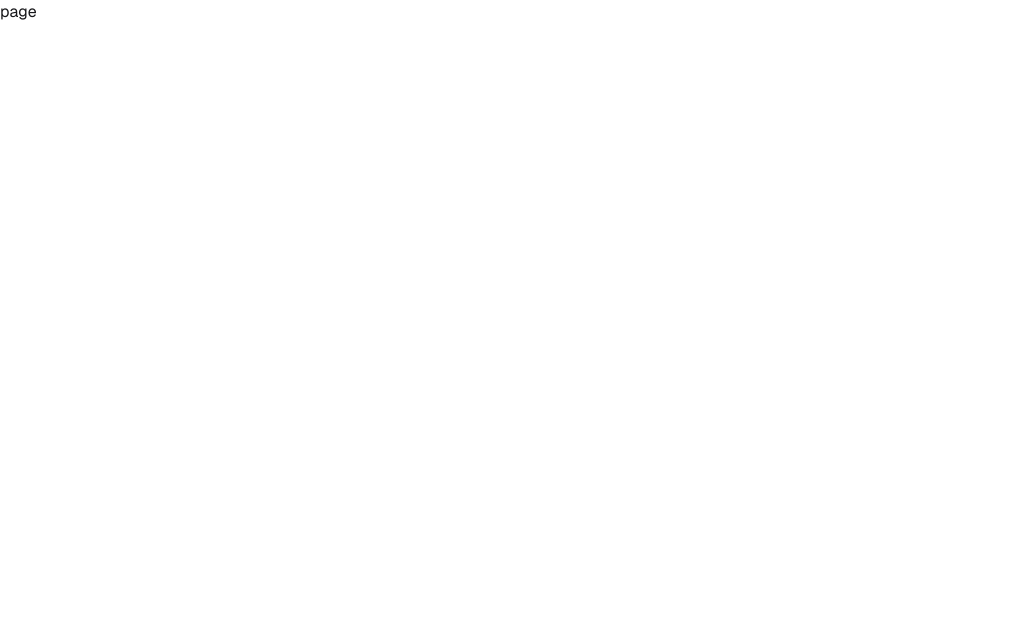
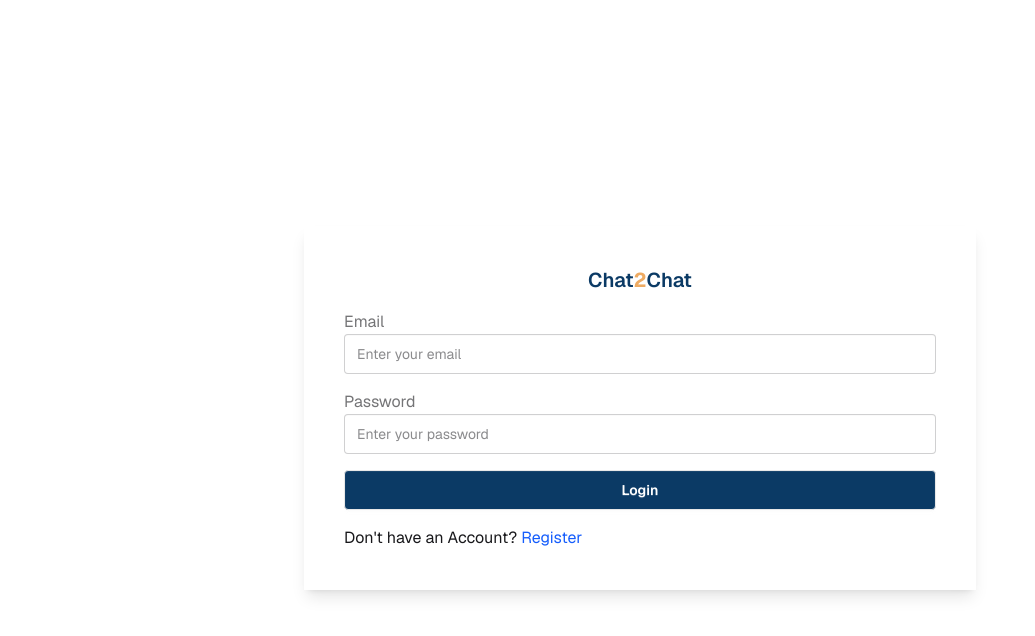
Before and after one commit to andriibabiuk/next-tailwind-firebase-chat, a Next.js app: page /login in a window 1280 px wide. Shown: the top 636 px of the page, without its empty margins (0-1035 px from the left). Built offline with nearby package versions, Linux system fonts and the light colour scheme; no server answers.

Commit message:
feat: add login page

```diff
--- a/app/login/page.js
+++ b/app/login/page.js
@@ -1,7 +1,119 @@
-import React from 'react';
+'use client';
+import { auth } from '@/lib/firebase';
+import { signInWithEmailAndPassword } from 'firebase/auth';
+import Link from 'next/link';
+import { useRouter } from 'next/navigation';
+import { useState } from 'react';
 
-function page() {
-	return <div>page</div>;
+function Page() {
+	const [email, setEmail] = useState('');
+	const [password, setPassword] = useState('');
+	const [errors, setErrors] = useState({});
+	const [loading, setLoading] = useState(false);
+	const router = useRouter();
+
+	const validateForm = () => {
+		const emailRegex = /^[^\s@]+@[^\s@]+\.[^\s@]+$/;
+		const newErrors = {};
+		if (!email.trim() || !emailRegex.test(email)) {
+			newErrors.email = 'Email is invalid!';
+		}
+		if (password.length <= 6) {
+			newErrors.password = 'Password must be at least 6 characters long';
+		}
+		setErrors(newErrors);
+		return Object.keys(newErrors).length === 0;
+	};
+	const handleSubmit = async e => {
+		e.preventDefault();
+		setLoading(true);
+		try {
+			if (!validateForm()) {
+				setLoading(false);
+				return;
+			}
+			const userCredential = await signInWithEmailAndPassword(
+				auth,
+				email,
+				password,
+			);
+			const user = userCredential.user;
+			if (user) {
+				router.push('/');
+			}
+			setErrors({});
+		} catch (error) {
+			console.log(error);
+		} finally {
+			setLoading(false);
+		}
+	};
+	return (
+		<div className='flex justify-center items-center h-screen p-10 m-2'>
+			<form
+				onSubmit={handleSubmit}
+				className='space-y-4 w-full max-w-2xl shadow-lg p-10'
+			>
+				<h1 className='text-xl text-center font-semibold text-[#0b3a65ff]'>
+					Chat<span className='font-bold text-[#eeab63ff]'>2</span>Chat
+				</h1>
+
+				<div>
+					<label className='label'>
+						<span className='label-text'>Email</span>
+					</label>
+					<input
+						type='text'
+						placeholder='Enter your email'
+						value={email}
+						onChange={e => setEmail(e.target.value)}
+						className='input input-bordered w-full'
+					/>
+					{errors.email && (
+						<span className='text-sm text-red-500'>{errors.email}</span>
+					)}
+				</div>
+				<div>
+					<label className='label'>
+						<span className='label-text'>Password</span>
+					</label>
+					<input
+						type='password'
+						placeholder='Enter your password'
+						value={password}
+						onChange={e => setPassword(e.target.value)}
+						className='input input-bordered w-full'
+					/>
+					{errors.password && (
+						<span className='text-sm text-red-500'>{errors.password}</span>
+					)}
+				</div>
+
+				<div>
+					<button
+						className='btn btn-block bg-[#0b3a65ff] text-white'
+						disabled={loading}
+						type='submit'
+					>
+						{loading ? (
+							<span className='loading loading-spinner loading-sm'></span>
+						) : (
+							'Login'
+						)}
+					</button>
+				</div>
+				<span>
+					Don&apos;t have an Account?{' '}
+					<Link
+						href='/register'
+						className='text-blue-600 hover:text-blue-800 hover:underline'
+					>
+						Register
+					</Link>
+				</span>
+			</form>
+		</div>
+	);
 }
 
-export default page;
+export default Page;
```
